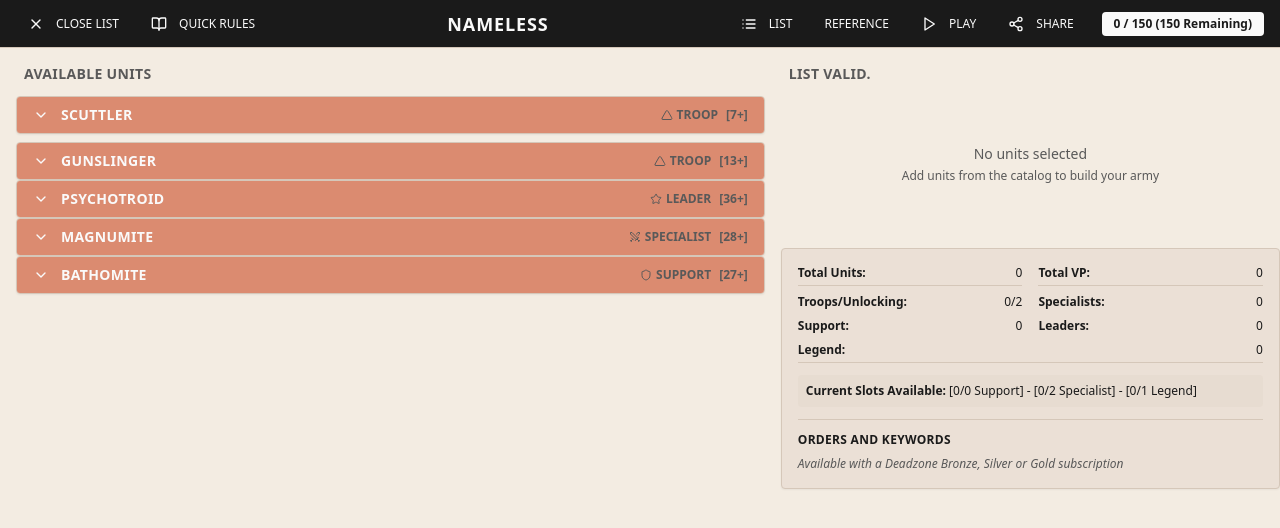
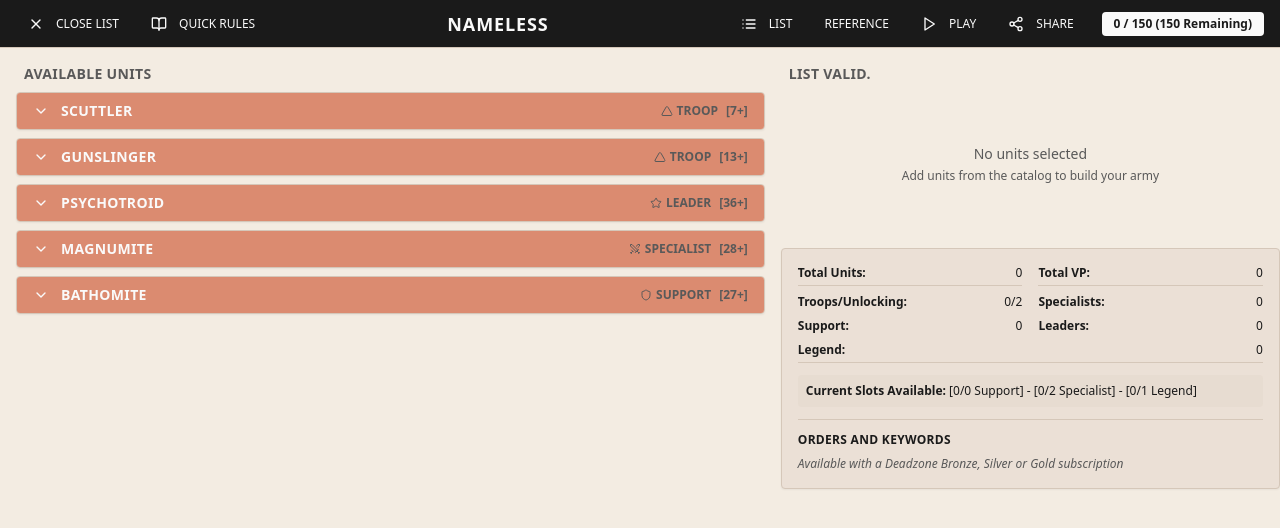
Before and after one commit to FlorianHuebner/army-forge-studio, a React (Vite) app: page / in a window 1280 px wide. Shown: the top 528 px of the page. Built offline with nearby package versions, Linux system fonts and the light colour scheme; the HTML template or start-up script is replaced by a standard one.

Commit message:
Fix: Adjust spacing between list items

```diff
--- a/src/components/UnitAccordionItem.tsx
+++ b/src/components/UnitAccordionItem.tsx
@@ -45,7 +45,7 @@ export const UnitAccordionItem = ({
   const [isExpanded, setIsExpanded] = useState(false);
 
   return (
-    <div className="mb-2 border border-border rounded overflow-hidden shadow-sm">
+    <div className="border border-border rounded overflow-hidden shadow-sm">
       {/* Header */}
       <button
         onClick={() => setIsExpanded(!isExpanded)}
--- a/src/components/UnitCatalog.tsx
+++ b/src/components/UnitCatalog.tsx
@@ -69,7 +69,7 @@ const mockUnits = [
 
 export const UnitCatalog = ({ onAddUnit }: UnitCatalogProps) => {
   return (
-    <div className="space-y-0">
+    <div className="space-y-2">
       {mockUnits.map((unit) => (
         <UnitAccordionItem
           key={unit.id}
--- a/src/pages/Index.tsx
+++ b/src/pages/Index.tsx
@@ -169,7 +169,7 @@ const Index = () => {
         <div className="grid grid-cols-1 lg:grid-cols-[60%_40%] gap-4">
           {/* Left Column - Unit Catalog */}
           <div className="space-y-2">
-            <h2 className="text-sm font-bold uppercase tracking-wide text-muted-foreground mb-3 px-2">
+            <h2 className="text-sm font-bold uppercase tracking-wide text-muted-foreground mb-2 px-2">
               Available Units
             </h2>
             <UnitCatalog onAddUnit={handleAddUnit} />
```
